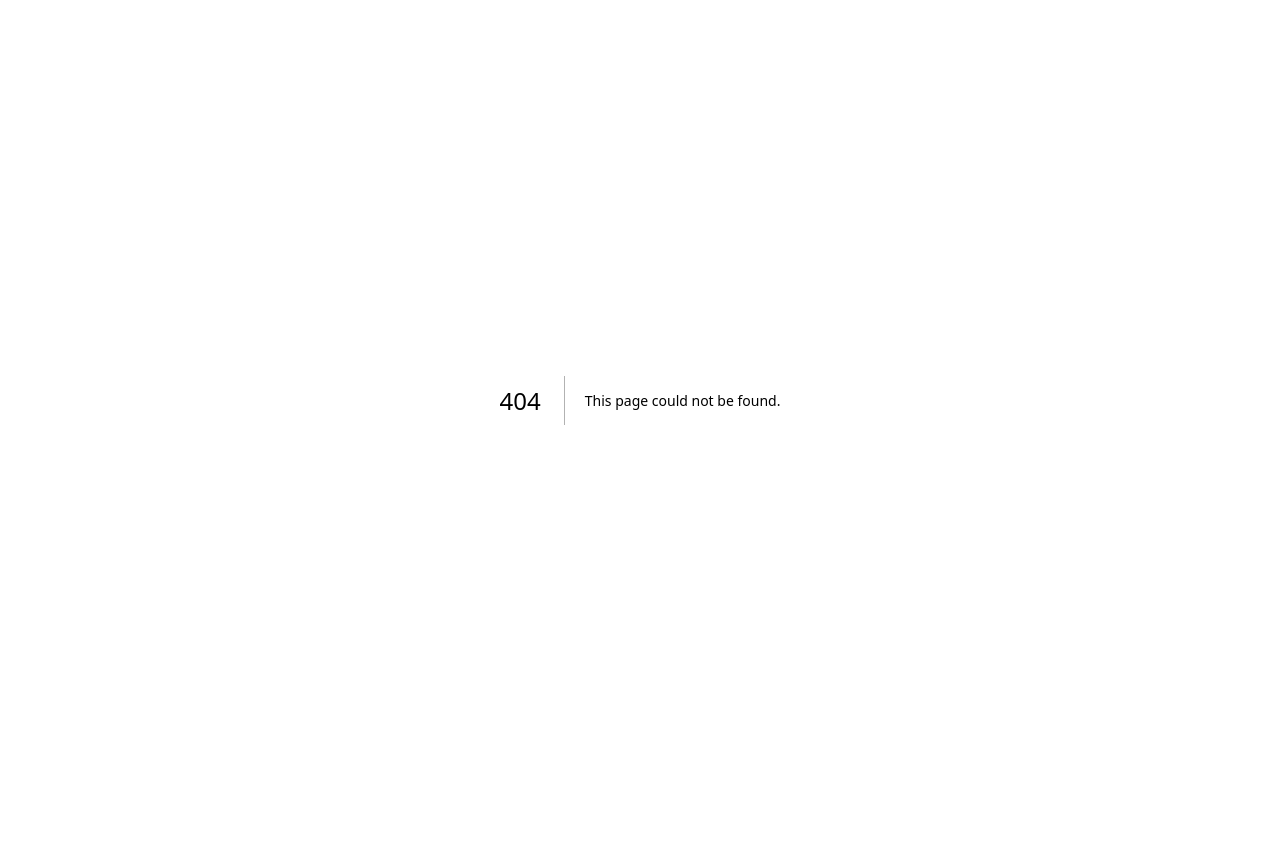
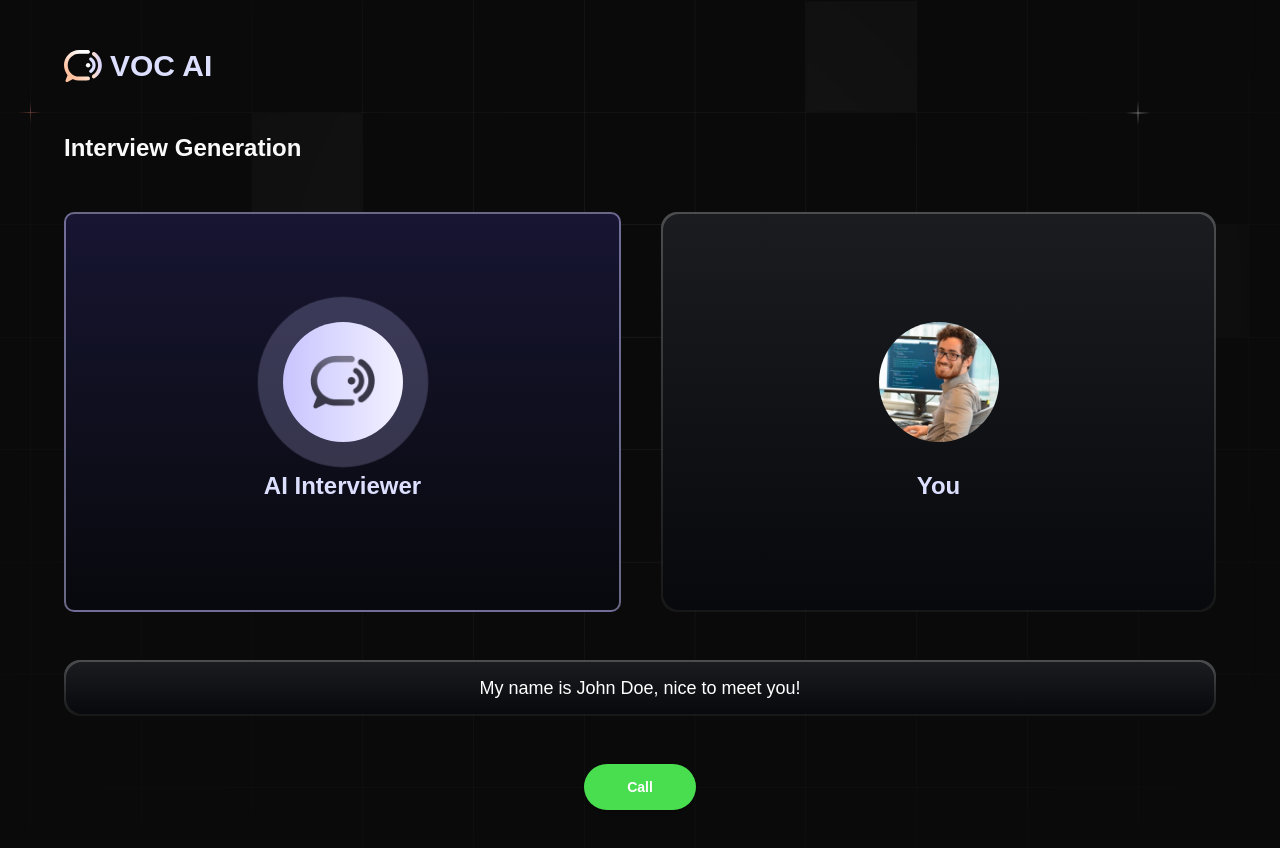
Before and after one commit to akshayshriram/voc-ai, a Next.js app: page /interview in a window 1280 px wide. Before the commit this address had no page. Shown: the top 848 px of the page. Before the commit the page ends 800 px from the top, so only its background shows below. Built offline with nearby package versions, Linux system fonts and the light colour scheme; a web font is replaced by a local one.

Commit message:
init interviewer...

```diff
--- /dev/null
+++ b/app/(root)/interview/page.tsx
@@ -0,0 +1,13 @@
+import Agent from '@/components/Agent'
+import React from 'react'
+
+const page = () => {
+    return (
+        <>
+            <h3>Interview Generation</h3>
+            <Agent userName="You" userid="user1" type="generate" />
+        </>
+    )
+}
+
+export default page
--- /dev/null
+++ b/components/Agent.tsx
@@ -0,0 +1,61 @@
+import { cn } from '@/lib/utils'
+import Image from 'next/image'
+import React from 'react'
+
+enum CallStatus {
+    INACTIVE = 'INACTIVE',
+    CONNECTING = 'CONNECTING',
+    ACTIVE = 'ACTIVE',
+    FINISHED = 'FINISHED'
+}
+
+const Agent = ({ userName }: AgentProps) => {
+    const callStatus = CallStatus.FINISHED
+    const isSpeaking = true
+    const messages = [
+        'Whats your name',
+        'My name is John Doe, nice to meet you!'
+    ]
+    const lastMessage = messages[messages.length - 1];
+    return (
+        <>
+            <div className='call-view'>
+                <div className='card-interviewer'>
+                    <div className="avatar">
+                        <Image src="/ai-avatar.png" alt="vapi" width={65} height={54} className='object-cover' />
+                        {isSpeaking && <span className='animate-speak' />}
+                    </div>
+                    <h3>AI Interviewer</h3>
+                </div>
+
+                <div className="card-border">
+                    <div className="card-content">
+                        <Image src="/user-avatar.png" alt="user avatar" width={540} height={540} className='rounded-full object-cover size-[120px]' />
+                        <h3>{userName}</h3>
+                    </div>
+                </div>
+            </div>
+            {messages.length > 0 && (
+                <div className="transcript-border">
+                    <div className="transcript">
+                        <p key={lastMessage} className=''>{lastMessage} </p>
+                    </div>
+                </div>
+            )}
+            <div className='w-full flex justify-center'>
+                {callStatus != 'ACTIVE' ? (
+                    <button className='relative btn-call'>
+                        <span className={cn('absolute animate-ping rounded-full opacity-75', callStatus != 'CONNECTING' & 'hidden')} />
+                        <span >{callStatus === 'INACTIVE' || callStatus === 'FINISHED' ? 'Call' : '. . . '}</span>
+                    </button>
+                ) : (
+                    <button className="btn-disconnect ">
+                        End
+                    </button>
+                )}
+            </div>
+        </>
+    )
+}
+
+export default Agent
```
